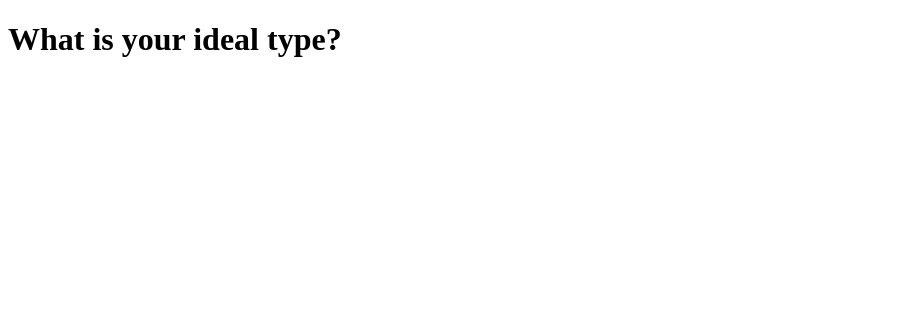
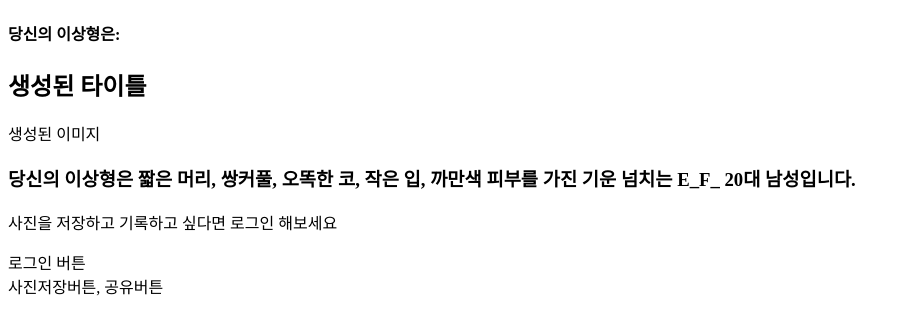
Before and after one commit to what-is-your-ideal-type/FE_what-is-your-ideal-type, a React (Create React App) app: page / in a window 1280 px wide. Shown: the top 334 px of the page, without its empty margins (0-910 px from the left). Built offline with nearby package versions, Linux system fonts and the light colour scheme.

Commit message:
결과 페이지 마크업 중

```diff
--- a/src/App.tsx
+++ b/src/App.tsx
@@ -1,12 +1,14 @@
 import React, { useState } from "react";
 import Loading from "./components/Loading";
+import Result from "./Pages/Result";
 
 function App() {
   const [loading, setLoading] = useState(false);
   return (
     <>
-      <h1>What is your ideal type?</h1>
+      {/* <h1>What is your ideal type?</h1> */}
       <div className="App">{loading ? <Loading></Loading> : <></>}</div>
+      <Result />
     </>
   );
 }
--- a/src/Pages/Main.tsx
+++ b/src/Pages/Main.tsx
@@ -0,0 +1,5 @@
+import React from "react";
+
+export default function Main() {
+  return <div></div>;
+}
--- /dev/null
+++ b/src/Pages/Result.tsx
@@ -0,0 +1,22 @@
+import React from "react";
+
+export default function Result() {
+  return (
+    <div className="flex">
+      <div>
+        <h4 className="gray-dark">당신의 이상형은:</h4>
+        <h2>생성된 타이틀</h2>
+        <div>생성된 이미지</div>
+      </div>
+      <div>
+        <h3>
+          당신의 이상형은 짧은 머리, 쌍커풀, 오똑한 코, 작은 입, 까만색 피부를
+          가진 기운 넘치는 E_F_ 20대 남성입니다.
+        </h3>
+        <p>사진을 저장하고 기록하고 싶다면 로그인 해보세요</p>
+        <div>로그인 버튼</div>
+        <div>사진저장버튼, 공유버튼</div>
+      </div>
+    </div>
+  );
+}
```
